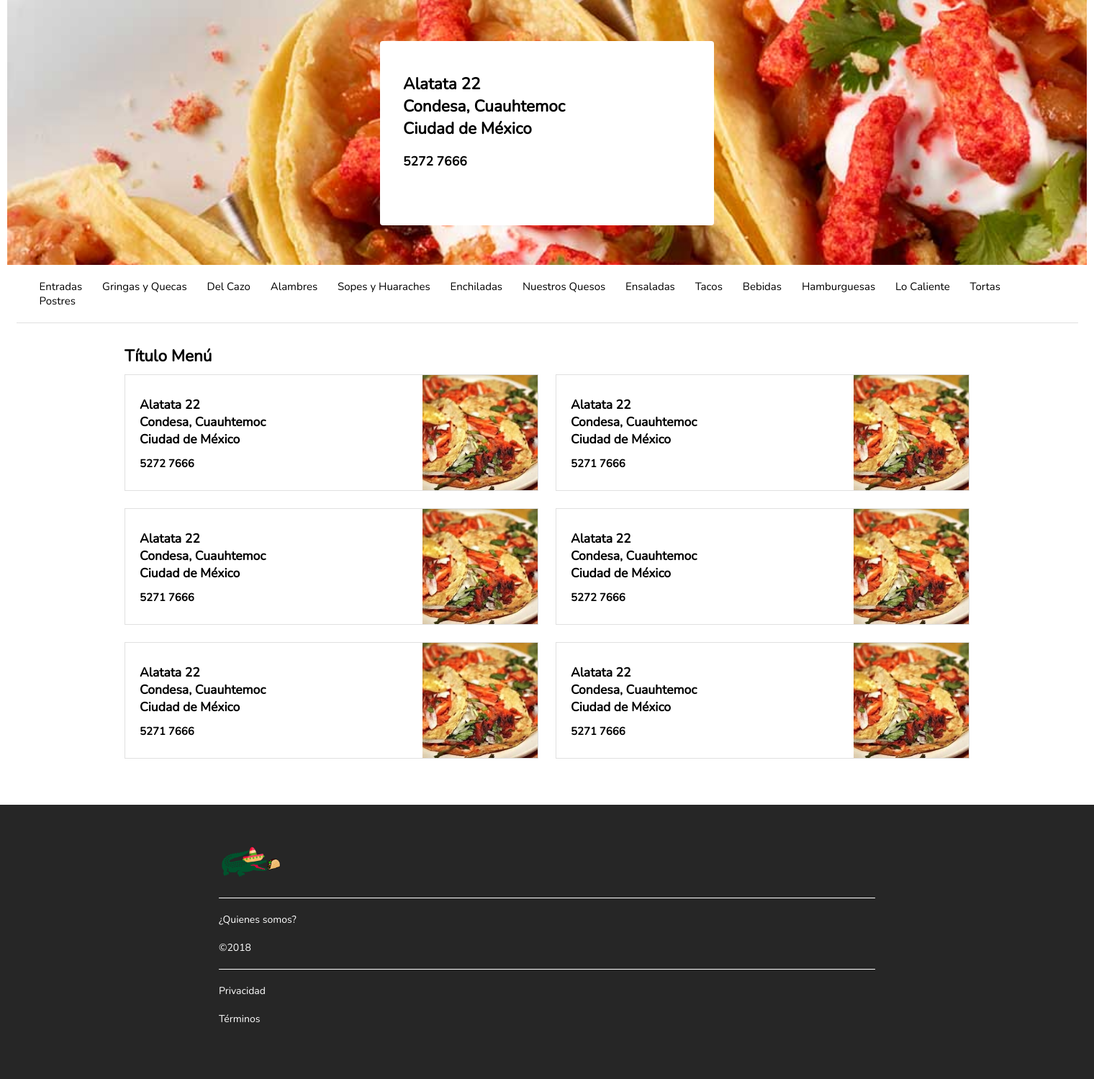
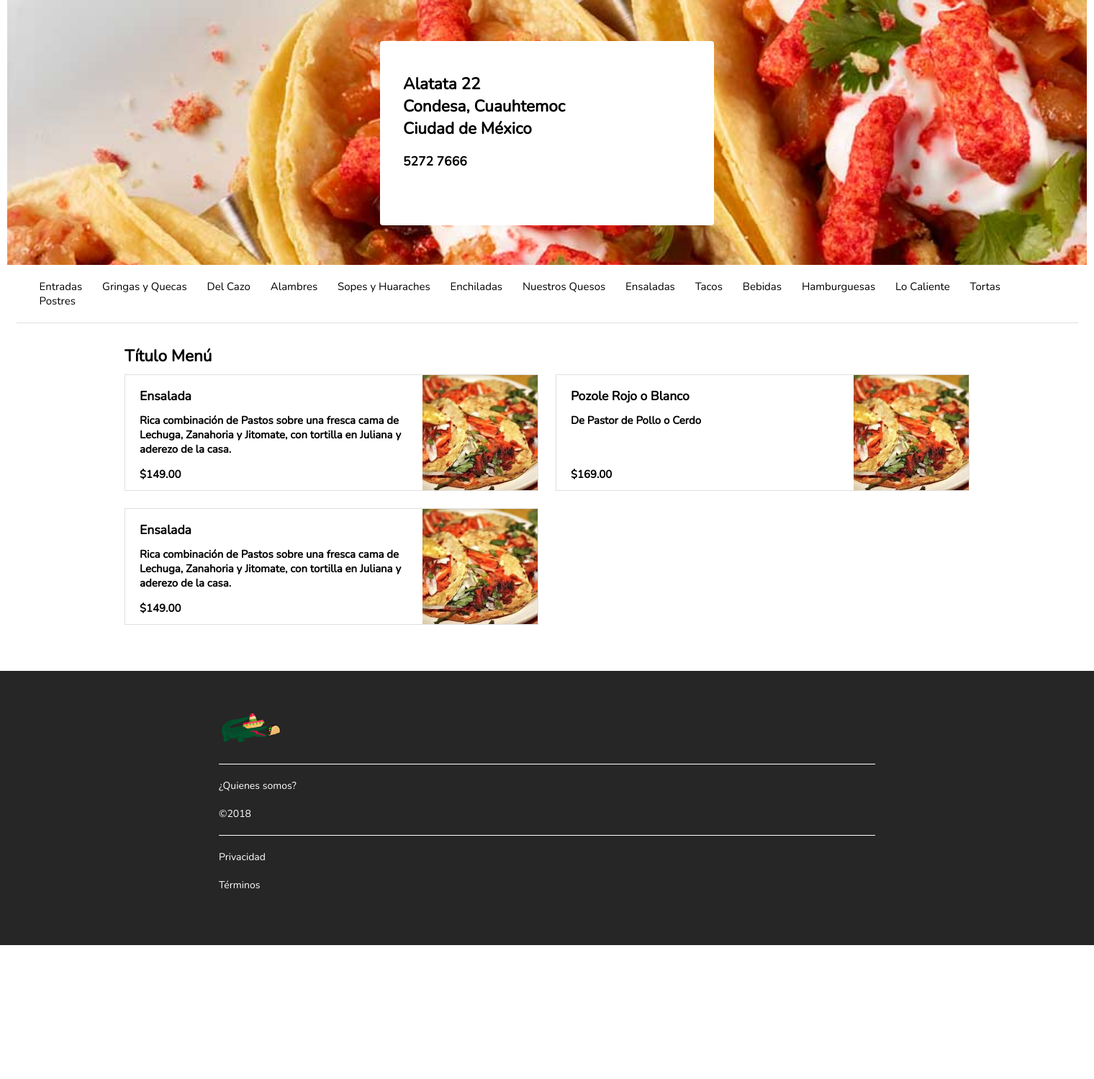
Before and after one commit to EderVs/ProyectoFinalFBD, a Django app: page /inicio/sucursal in a window 1520 px wide. Shown: the part 78-1577 px from the top of the page at 72% size. After the commit the page ends 1391 px from the top, so only its background shows below. Run offline with Django 3.2, Linux system fonts and the light colour scheme.

Commit message:
Diseño Menu terminado

```diff
--- a/Tacoste/inicio/static/inicio/css/index.css
+++ b/Tacoste/inicio/static/inicio/css/index.css
@@ -113,7 +113,7 @@ header div {
     display: inline-block;
     padding: 17px 20px;
     width: 373px;
-    height: 160px;
+    height: 126px;
 }
 
 .caja-direccion {
--- a/Tacoste/inicio/static/inicio/css/sucursal.css
+++ b/Tacoste/inicio/static/inicio/css/sucursal.css
@@ -14,6 +14,14 @@ nav {
 
 #menu-titulo {
     margin-bottom: 10px;
+}
+
+.caja-contenido {
+    position: relative;
+}
+
+.caja-contenido h4 {
+    margin-bottom: 0px;
 }
 
 .imagen-grande-caja-fantasma {
@@ -37,3 +45,18 @@ nav {
 
 .menu-nav {
     margin: auto 12px;
+}
+
+.platillo-descripcion {
+    display: inline-flex;
+}
+
+.platillo-info {
+    margin: 0px
+}
+
+.platillo-precio {
+    bottom: 12px;
+    left: 20px;
+    position: absolute;
+}
--- a/Tacoste/inicio/templates/inicio/sucursal.html
+++ b/Tacoste/inicio/templates/inicio/sucursal.html
@@ -93,114 +93,58 @@
                 <div>
                     <article class="caja">
                         <div class="caja-contenido">
-                            <h3 class="sucursal-direccion">
-                                <span class="caja-direccion sucursal-calle">
-                                    Alatata 22
-                                </span>
-                                <span class="caja-direccion sucursal-colonia">
-                                    Condesa, Cuauhtemoc
-                                </span>
-                                <span class="caja-direccion sucursal-estado">
-                                    Ciudad de México
+                            <h3 class="platillo-info">
+                                <span class="platillo-nombre">
+                                        Ensalada
                                 </span>
                             </h3>
                             <h4>
-                                <span class="sucursal-telefono">5272 7666</span>
+                                <span class="platillo-descripcion">
+                                    Rica combinación de Pastos sobre una fresca cama de Lechuga,
+                                    Zanahoria y Jitomate, con tortilla en Juliana y aderezo de
+                                    la casa.
+                                </span>
+                                <span class="platillo-precio">
+                                    $149.00
+                                </span>
                             </h4>
                         </div>
                         <img src="{% static 'inicio/img/sucursal.jpg' %}">
                     </article>
                     <article class="caja">
                         <div class="caja-contenido">
-                            <h3 class="sucursal-direccion">
-                                <span class="caja-direccion sucursal-calle">
-                                    Alatata 22
-                                </span>
-                                <span class="caja-direccion sucursal-colonia">
-                                    Condesa, Cuauhtemoc
-                                </span>
-                                <span class="caja-direccion sucursal-estado">
-                                    Ciudad de México
+                            <h3 class="platillo-info">
+                                <span class="platillo-nombre">
+                                        Pozole Rojo o Blanco
                                 </span>
                             </h3>
                             <h4>
-                                <span class="sucursal-telefono">5271 7666</span>
+                                <span class="platillo-descripcion">
+                                    De Pastor de Pollo o Cerdo
+                                </span>
+                                <span class="platillo-precio">
+                                    $169.00
+                                </span>
                             </h4>
                         </div>
                         <img src="{% static 'inicio/img/sucursal.jpg' %}">
                     </article>
                     <article class="caja">
                         <div class="caja-contenido">
-                            <h3 class="sucursal-direccion">
-                                <span class="caja-direccion sucursal-calle">
-                                    Alatata 22
-                                </span>
-                                <span class="caja-direccion sucursal-colonia">
-                                    Condesa, Cuauhtemoc
-                                </span>
-                                <span class="caja-direccion sucursal-estado">
-                                    Ciudad de México
+                            <h3 class="platillo-info">
+                                <span class="platillo-nombre">
+                                        Ensalada
                                 </span>
                             </h3>
                             <h4>
-                                <span class="sucursal-telefono">5271 7666</span>
-                            </h4>
-                        </div>
-                        <img src="{% static 'inicio/img/sucursal.jpg' %}">
-                    </article>
-                    <article class="caja">
-                        <div class="caja-contenido">
-                            <h3 class="sucursal-direccion">
-                                <span class="caja-direccion sucursal-calle">
-                                    Alatata 22
+                                <span class="platillo-descripcion">
+                                    Rica combinación de Pastos sobre una fresca cama de Lechuga,
+                                    Zanahoria y Jitomate, con tortilla en Juliana y aderezo de
+                                    la casa.
                                 </span>
-                                <span class="caja-direccion sucursal-colonia">
-                                    Condesa, Cuauhtemoc
+                                <span class="platillo-precio">
+                                    $149.00
                                 </span>
-                                <span class="caja-direccion sucursal-estado">
-                                    Ciudad de México
-                                </span>
-                            </h3>
-                            <h4>
-                                <span class="sucursal-telefono">5272 7666</span>
-                            </h4>
-                        </div>
-                        <img src="{% static 'inicio/img/sucursal.jpg' %}">
-                    </article>
-                    <article class="caja">
-                        <div class="caja-contenido">
-                            <h3 class="sucursal-direccion">
-                                <span class="caja-direccion sucursal-calle">
-                                    Alatata 22
-                                </span>
-                                <span class="caja-direccion sucursal-colonia">
-                                    Condesa, Cuauhtemoc
-                                </span>
-                                <span class="caja-direccion sucursal-estado">
-                                    Ciudad de México
-                                </span>
-                            </h3>
-                            <h4>
-                                <span class="sucursal-telefono">5271 7666</span>
-                            </h4>
-                        </div>
-                        <img src="{% static 'inicio/img/sucursal.jpg' %}">
-                    </article>
-                    <article class="caja">
-                        <div class="caja-contenido">
-                            <h3 class="sucursal-direccion">
-                                <span class="caja-direccion sucursal-calle">
-                                    Alatata 22
-                                </span>
-                                <span class="caja-direccion sucursal-colonia">
-                                    Condesa, Cuauhtemoc
-                                </span>
-                                <span class="caja-direccion sucursal-estado">
-                                    Ciudad de México
-                                </span>
-                            </h3>
-                            <h4>
-                                <span class="sucursal-telefono">5271 7666</span>
                             </h4>
                         </div>
                         <img src="{% static 'inicio/img/sucursal.jpg' %}">
```
